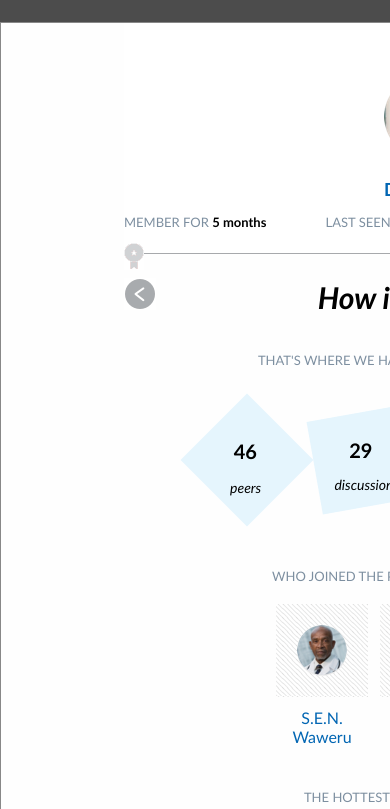
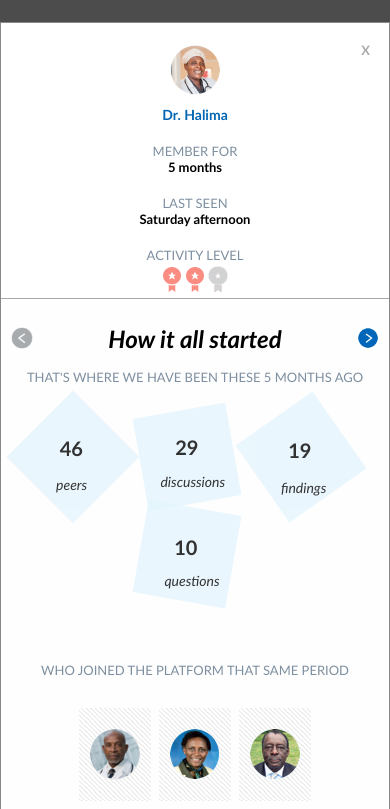
Before and after one commit to brojd/Monterail_task, a plain HTML site: page public/views/allQuestions.html in a window 390 px wide. Both pictures are taken after a click on the picture 46 px from the left and 201 px from the top of the page. Shown: the top 809 px of the page. Drawn offline with Linux system fonts and the light colour scheme.

Commit message:
make profileModal  responsive

```diff
--- a/public/css/profileModal.css
+++ b/public/css/profileModal.css
@@ -71,6 +71,10 @@
     margin: 0 auto;
 }
 
+.modal_content header ul .activity_level {
+    display: inline;
+}
+
 .modal_content header .info li {
     display: inline;
     font-size: 13px;
@@ -82,7 +86,7 @@
     color: #000000;
 }
 
-.modal_content header .info li > img {
+.modal_content header .info li img {
     position: relative;
     top: 13px;
 }
--- /dev/null
+++ b/public/css/profileModalMediaQueries.css
@@ -0,0 +1,139 @@
+@media screen and (max-width: 888px) {
+
+  .modal, .modal_content  {
+    width: 100%;
+    box-sizing: border-box;
+  }
+
+}
+
+
+@media screen and (max-width: 643px) {
+
+  .modal_content {
+    height: 1006px;
+  }
+
+  .modal_content header {
+    height: 231px;
+    width: 100%;
+    padding: 22px 0 22px 0;
+  }
+
+  .modal_content header .info {
+    width: 250px;
+    margin: 0 auto;
+  }
+
+  .modal_content header .info li {
+    display: block;
+    margin: 20px 0 0 0;
+    text-align: center;
+  }
+
+  .modal_content header .info li > * {
+    display: block;
+  }
+
+  .modal_content header .activity_level {
+    position: relative;
+    top: -10px;
+  }
+
+  .modal_content header > img {
+    margin-bottom: 8px;
+    width: 52px;
+    height: auto;
+  }
+
+  .modal_content header p strong {
+    font-size: 14px;
+  }
+
+  .modal_content main {
+    width: 100%;
+  }
+
+  .modal_content main .back_button {
+    left: 10px;
+    top: 3px;
+    width: 22px;
+    height: 22px;
+  }
+
+  .modal_content main .next_button {
+    right: 10px;
+    top: 3px;
+    width: 22px;
+    height: 22px;
+  }
+
+  .modal_content main .squares {
+    margin-top: 25px;
+  }
+
+  .modal_content main .squares li {
+    margin-top: 0;
+    opacity: 0.8;
+  }
+
+  .modal_content main > p {
+    margin: 16px auto 10px auto;
+  }
+
+  .modal_content .hot_discussion {
+    height: 192px;
+    background: url(../images/hot_disc_back2.png) repeat-x;
+    width: 132.19284603421462%; /* 850 / 643 */
+    left: -16%;
+  }
+
+  .modal_content main h1 {
+    font-size: 24px;
+}
+
+}
+
+
+@media screen and (max-width: 490px) {
+
+  .modal_content {
+    height: 1160px;
+  }
+
+  .modal_content .hot_discussion .statistics {
+    width: 280px;
+    margin-top: 10px;
+    margin-bottom: 70px;
+  }
+
+  .modal_content .hot_discussion .statistics li {
+    display: inline-block;
+    text-align: left;
+    margin-right: 6.1224489795918366%; /* 30 / 490 */
+    margin-top: 5px;
+  }
+
+  .modal_content .hot_discussion .statistics li:last-child {
+    margin-right: 25%;
+  }
+
+  .modal_content .hot_discussion h3 {
+    width: 75%;
+  }
+
+  .modal_content .join_users {
+    width: 240px;
+  }
+
+  .modal_content .join_users li img {
+    padding-left: 10px;
+    padding-right: 10px;
+    margin-right: 0;
+  }
+
+  .modal_content .join_users li p {
+    width: 80px;
+  }
+
+}
--- a/public/views/allQuestions.html
+++ b/public/views/allQuestions.html
@@ -5,6 +5,7 @@
         <link rel="stylesheet" href="../css/main.css">
         <link rel="stylesheet" href="../css/profileModal.css">
         <link rel="stylesheet" href="../css/allMediaQueries.css">
+        <link rel="stylesheet" href="../css/profileModalMediaQueries.css">
     </head>
     <body>
         <header>
@@ -104,9 +105,11 @@
                         <li>MEMBER FOR <span> 5 months</span></li>
                         <li>LAST SEEN <span> Saturday afternoon</span></li>
                         <li>ACTIVITY LEVEL
-                            <img src=../images/activity_level_on.png>
-                            <img src=../images/activity_level_on.png>
-                            <img src=../images/activity_level_off.png>
+                            <div class="activity_level">
+                                <img src=../images/activity_level_on.png>
+                                <img src=../images/activity_level_on.png>
+                                <img src=../images/activity_level_off.png>
+                            </div>
                         </li>
                     </ul>
                 </header>
```
Also changed, not shown: public/views/singleQuestion.html (+1 -0 lines), public/images/hot_disc_back2.png (added).
